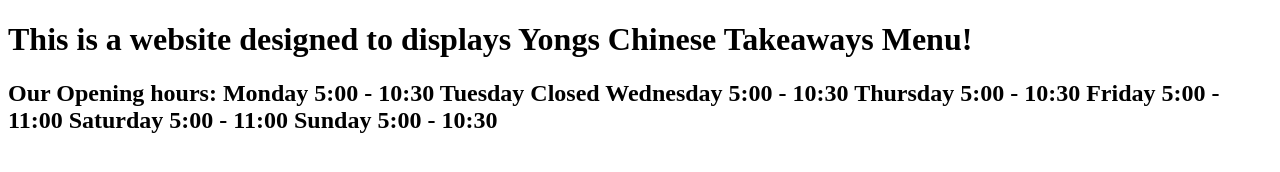
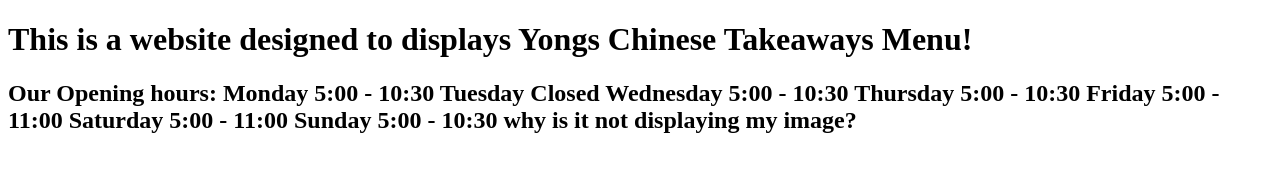
Before and after one commit to Hung-Chen/Yong-s-Menu, a plain HTML site: page index.html in a window 1280 px wide. Drawn offline with Linux system fonts and the light colour scheme.

Commit message:
Update index.html to address image display issue
Fixed HTML structure and added a question about image display.

```diff
--- a/index.html
+++ b/index.html
@@ -17,7 +17,8 @@
         Thursday    5:00 - 10:30
         Friday      5:00 - 11:00
         Saturday    5:00 - 11:00
-        Sunday      5:00 - 10:30
+        Sunday      5:00 - 10:30 why is it not displaying my image?
+
 
     </h2>
 
```
